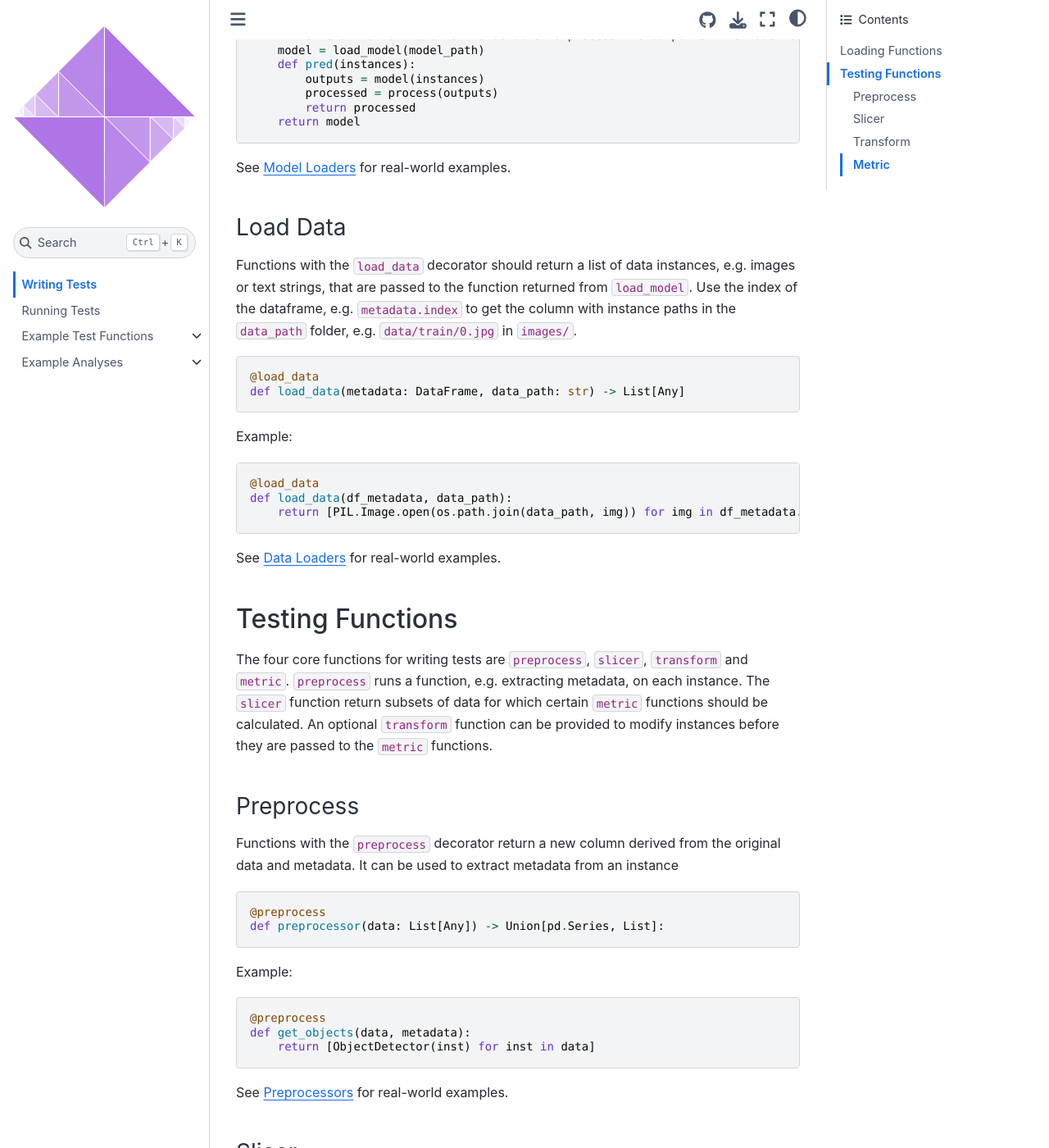
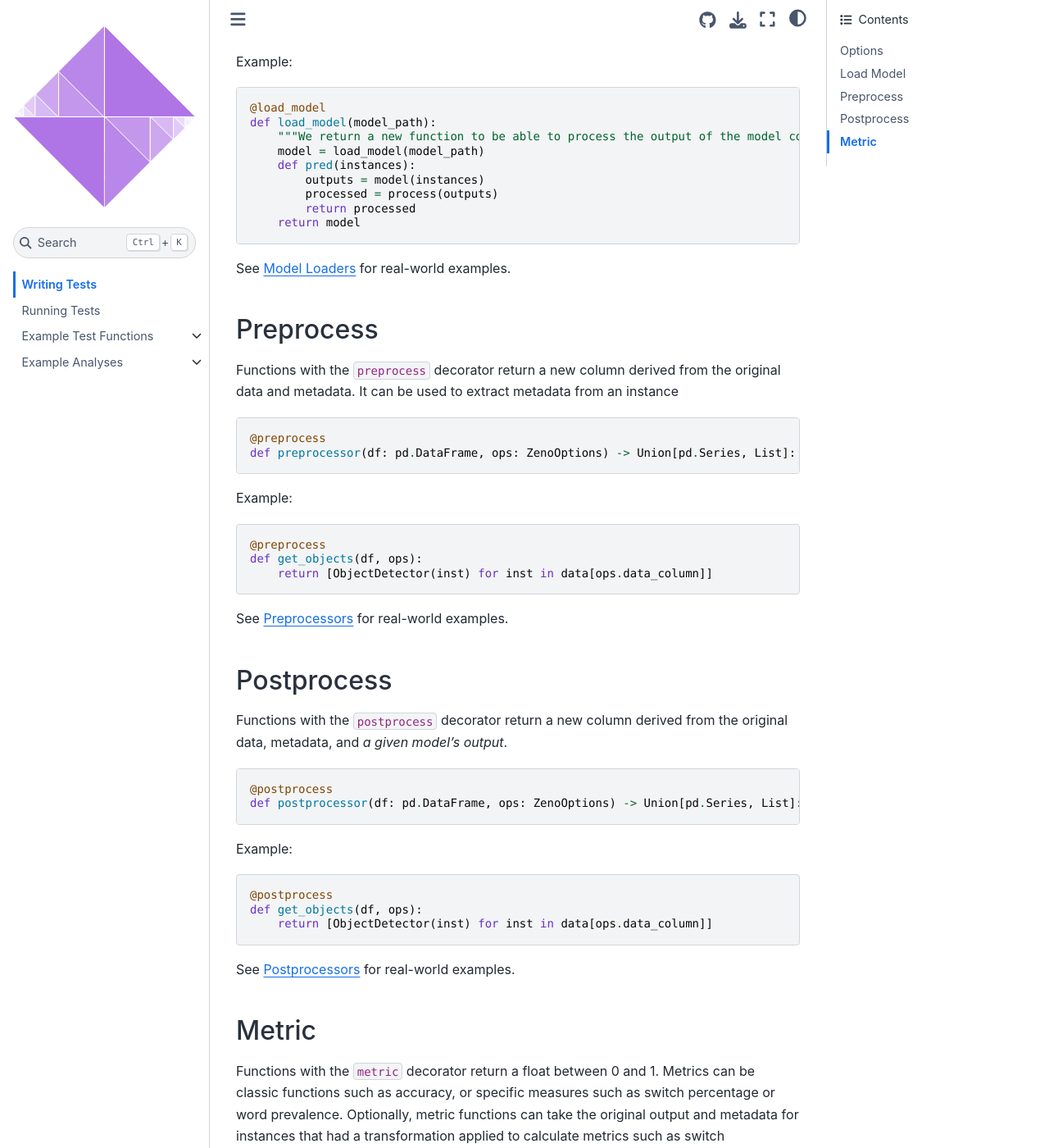
Before and after one commit to zeno-ml/zeno, a Jupyter Book: the page built from docs/decorators.md, in a window 1280 px wide and 1400 px high, scrolled down 746 px. Shown: the whole window at 82% size. Built offline with Jupyter Book 1.0.4 settings and Sphinx 7.4.7 and the Sphinx Book theme 1.1.4, drawn with Linux system fonts in a browser that asks for light colours; some of the changed text lies outside the part shown.

Commit message:
docs: fix make and update docs

````diff
--- a/docs/_toc.yml
+++ b/docs/_toc.yml
@@ -11,16 +11,8 @@ chapters:
       - file: model_loaders/model_loaders
         sections:
           - file: model_loaders/pytorch
-      - file: data_loaders/data_loaders
-        sections:
-          - file: data_loaders/image_loader
       - file: preprocessors/preprocessors
-      - file: slicers/slicers
-        sections:
-          - file: slicers/images
-      - file: transforms/transforms
-        sections:
-          - file: transforms/images
+      - file: postprocessors/postprocessors
       - file: metrics/metrics
         sections:
           - file: metrics/classification
--- a/docs/decorators.md
+++ b/docs/decorators.md
@@ -2,20 +2,25 @@
 
 # Writing Tests
 
-The Zeno API has 5 decorator functions: two for loading data and models, and three for defining tests.
+The Zeno API has 4 decorator functions: one for loading models and three for defining tests.
 
-You can pass any number of files with decorated functions to Zeno, but you **must have one and only one of both the load_model and load_data function**.
+You can pass any number of files with decorated functions to Zeno, but you **must have one and only one `load_model` function**.
 You may have as many of the testing functions as you may like.
 
 ```{tableofcontents}
 
 ```
 
-## Loading Functions
+## Options
 
-There are two functions for describing how Zeno should run models and load data.
+Every Zeno test module is passed a ZenoOptions object with the following parameters:
 
-### Load Model
+```{eval-rst}
+.. automodule:: zeno
+   :members:
+```
+
+## Load Model
 
 Functions with the `load_model` decorator should return a function that takes a list of data in the format returned by `load_data` and returns a list of outputs used by `metric` functions.
 
@@ -40,94 +45,46 @@ def load_model(model_path):
 
 See [Model Loaders](model_loaders) for real-world examples.
 
-### Load Data
-
-Functions with the `load_data` decorator should return a list of data instances, e.g. images or text strings, that are passed to the function returned from `load_model`.
-Use the index of the dataframe, e.g. `metadata.index` to get the column with instance paths in the `data_path` folder, e.g. `data/train/0.jpg` in `images/`.
-
-```python
-@load_data
-def load_data(metadata: DataFrame, data_path: str) -> List[Any]
-```
-
-Example:
-
-```python
-@load_data
-def load_data(df_metadata, data_path):
-    return [PIL.Image.open(os.path.join(data_path, img)) for img in df_metadata.index]
-```
-
-See [Data Loaders](data_loaders) for real-world examples.
-
-## Testing Functions
-
-The four core functions for writing tests are `preprocess`, `slicer`, `transform` and `metric`.
-`preprocess` runs a function, e.g. extracting metadata, on each instance.
-The `slicer` function return subsets of data for which certain `metric` functions should be calculated.
-An optional `transform` function can be provided to modify instances before they are passed to the `metric` functions.
-
-### Preprocess
+## Preprocess
 
 Functions with the `preprocess` decorator return a new column derived from the original data and metadata.
 It can be used to extract metadata from an instance
 
 ```python
 @preprocess
-def preprocessor(data: List[Any]) -> Union[pd.Series, List]:
+def preprocessor(df: pd.DataFrame, ops: ZenoOptions) -> Union[pd.Series, List]:
 ```
 
 Example:
 
 ```python
 @preprocess
-def get_objects(data, metadata):
-    return [ObjectDetector(inst) for inst in data]
+def get_objects(df, ops):
+    return [ObjectDetector(inst) for inst in data[ops.data_column]]
 ```
 
 See [Preprocessors](preprocessors) for real-world examples.
 
-### Slicer
+## Postprocess
 
-Functions with the `slicer` decorator return a subset of data derived form metadata values.
-The parameters to the decorator should either be the name of a metric or a tuple specifying a transform function and metric function.
-The function should return either a list of indices or the sliced DataFrame.
+Functions with the `postprocess` decorator return a new column derived from the original data, metadata, and _a given model's output_.
 
 ```python
-@slicer
-def slicing_func(metadata: DataFrame) -> Union[pd.DataFrame, pd.Index]:
+@postprocess
+def postprocessor(df: pd.DataFrame, ops: ZenoOptions) -> Union[pd.Series, List]:
 ```
 
 Example:
 
 ```python
-@slicer
-def small_sample(metadata):
-    return metadata.sample(n=10).index
+@postprocess
+def get_objects(df, ops):
+    return [ObjectDetector(inst) for inst in data[ops.data_column]]
 ```
 
-See [Slicers](slicers) for real-world examples.
+See [Postprocessors](postprocessors) for real-world examples.
 
-### Transform
-
-Functions with the `transform` decorator take a list of instances and return transformed data.
-
-```python
-@transform
-def transform(data: List[T]) -> List[T]:
-```
-
-Example:
-
-```python
-@transform
-def rotate(images):
-    return [img.rotate(90) for img in images]
-```
-
-See [Transforms](transforms) for real-world examples.
-
-### Metric
+## Metric
 
 Functions with the `metric` decorator return a float between 0 and 1.
 Metrics can be classic functions such as accuracy, or specific measures such as switch percentage or word prevalence.
@@ -135,15 +92,15 @@ Optionally, metric functions can take the original output and metadata for insta
 
 ```python
 @metric
-def metric_func(output: List[Any], metadata: DataFrame, label_col: str) -> Union[pd.DataFrame, pd.Index, List[Any]]:
+def metric_func(df: pd.DataFrame, ops: ZenoOptions) -> Union[int, float]:
 ```
 
 Example:
 
 ```python
 @metric
-def accuracy(output, metadata, label_col):
-    return metadata[metadata[label_col] == output]]
+def accuracy(df, ops):
+    return 100 * (df[ops.label_column] == df[ops.output_column]).sum() / len(df)
 ```
 
 See [Metrics](metrics) for real-world examples.
--- a/frontend/src/samples/TextClassification.svelte
+++ b/frontend/src/samples/TextClassification.svelte
@@ -39,11 +39,6 @@
     font-size: 12px;
     color: rgba(255, 0, 0, 0.5);
   }
-  .second_output {
-    margin-left: 10px;
-    font-size: 12px;
-    color: rgba(255, 0, 255, 0.5);
-  }
   .box {
     padding: 10px;
   }
--- a/zeno/__init__.py
+++ b/zeno/__init__.py
@@ -1,4 +1,4 @@
-from .api import load_model, metric, preprocess, postprocess, ZenoOptions
+from .api import load_model, metric, postprocess, preprocess, ZenoOptions
 from .runner import run_zeno
 
 __all__ = [
````
Also changed, not shown: docs/api.md (+1 -7 lines), docs/data_loaders/data_loaders.md (deleted, +0 -7 lines), docs/data_loaders/image_loader.md (deleted, +0 -7 lines), docs/postprocessors/postprocessors.md (added, +7 -0 lines), docs/slicers/images.md (deleted, +0 -1 lines), docs/slicers/slicers.md (deleted, +0 -7 lines), docs/transforms/images.md (deleted, +0 -1 lines), docs/transforms/transforms.md (deleted, +0 -7 lines), 5 other files.
